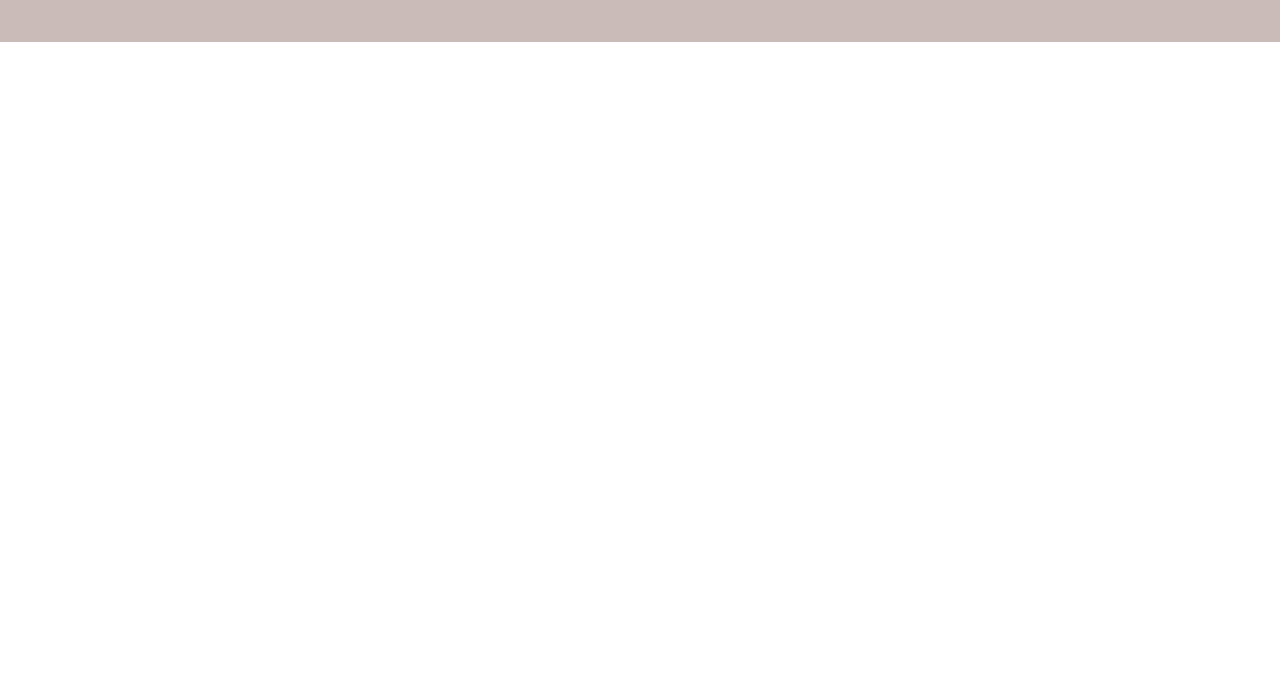
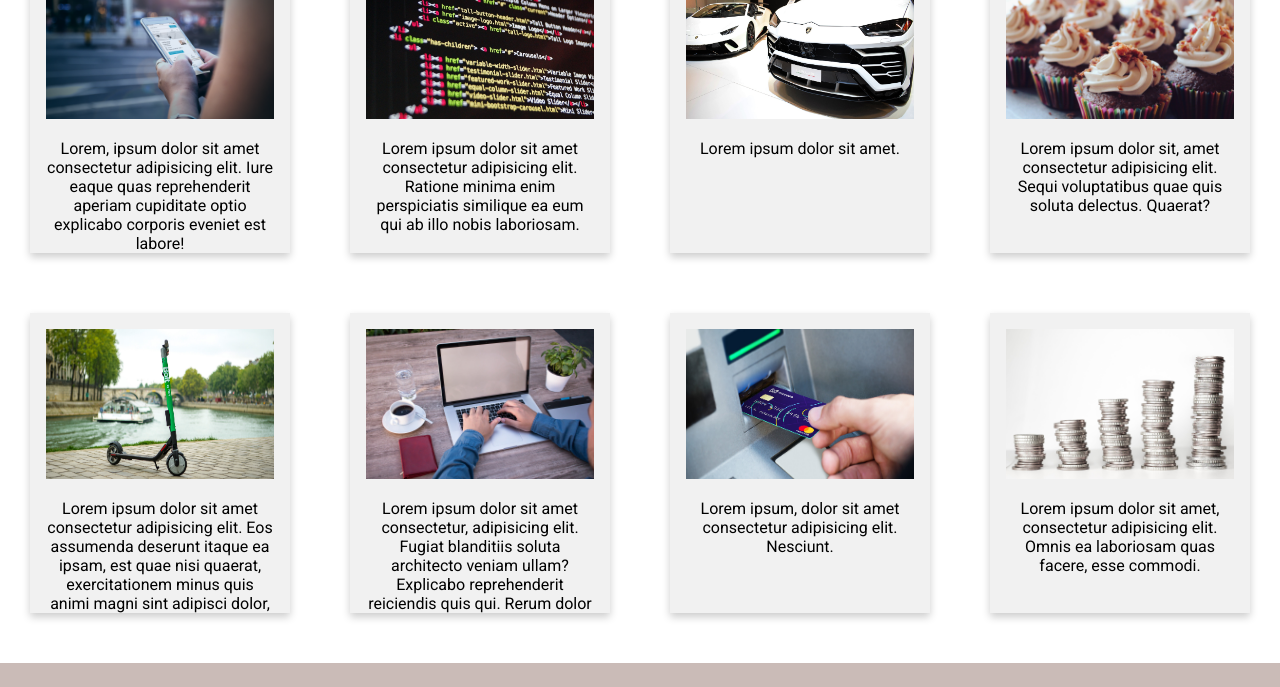
Before and after one commit to new-ea/CFLMS-Ervin-CodeReview-01, a plain HTML site: page Blog_page.html in a window 1280 px wide. Shown: the part 538-1225 px from the top of the page. Before the commit the page ends 800 px from the top, so only its background shows below. Drawn offline with Linux system fonts and the light colour scheme.

Commit message:
FInished Blog Page

```diff
--- a/Blog_page.html
+++ b/Blog_page.html
@@ -17,14 +17,73 @@
         <nav>
             <ul>
                 <li class="nav_link"><a href="index.html">Home</a></li>
-                <li class="nav_link"><a href="#">Blog</a></li>
+                <li class="nav_link"><a href="blog_page.html">Blog</a></li>
                 <li class="nav_link"><a href="about_me_page.html">About Me</a></li>
                 <li class="nav_link"><a href="contact_page.html">Contact</a></li>
             </ul>
         </nav>
     </header>
     <main>
-
+        <div class="main_header">
+            <h1>My Blog</h1>
+        </div>
+        <div class="row">
+            <div class="column">
+              <div class="card">
+                <img src="img/Phone.png" alt="" width="100%" height="150px">
+                <p>
+                    Lorem, ipsum dolor sit amet consectetur adipisicing elit. Iure eaque quas reprehenderit aperiam cupiditate optio explicabo corporis eveniet est labore!
+                </p>
+              </div>
+            </div>
+            <div class="column">
+              <div class="card">
+                <img src="img/code.jpg" alt="" width="100%" height="150px">
+                <p>Lorem ipsum dolor sit amet consectetur adipisicing elit. Ratione minima enim perspiciatis similique ea eum qui ab illo nobis laboriosam.</p>
+              </div>
+            </div>
+            <div class="column">
+              <div class="card">
+                <img src="img/vehicle.jpg" alt="" width="100%" height="150px">
+                <p>Lorem ipsum dolor sit amet.</p>
+              </div>
+            </div>
+            <div class="column">
+              <div class="card">
+                <img src="img/cupcakes.jpg" alt="" width="100%" height="150px">
+                <p>Lorem ipsum dolor sit, amet consectetur adipisicing elit. Sequi voluptatibus quae quis soluta delectus. Quaerat?</p>
+              </div>
+            </div>
+        </div>
+        <div class="row">
+            <div class="column">
+              <div class="card">
+                <img src="img/Taxify-Scooters.jpg" alt="" width="100%" height="150px">
+                <p>
+                    Lorem ipsum dolor sit amet consectetur adipisicing elit. Eos assumenda deserunt itaque ea ipsam, est quae nisi quaerat, exercitationem minus quis animi magni sint adipisci dolor, velit labore delectus sunt distinctio ex. Dolorum eligendi laborum voluptate facilis, quas maiores quae. Velit eaque error veniam tenetur aliquam exercitationem, id harum dolor.
+                </p>
+              </div>
+            </div>
+            <div class="column">
+              <div class="card">
+                <img src="img/about_me_img.jpg" alt="" width="100%" height="150px">
+                <p>Lorem ipsum dolor sit amet consectetur, adipisicing elit. Fugiat blanditiis soluta architecto veniam ullam? Explicabo reprehenderit reiciendis  quis qui. Rerum dolor quae similique quo eaque.
+                </p>
+              </div>
+            </div>
+            <div class="column">
+              <div class="card">
+                <img src="img/Debit_card_ATM.jpg" alt="" width="100%" height="150px">
+                <p>Lorem ipsum, dolor sit amet consectetur adipisicing elit. Nesciunt.</p>
+              </div>
+            </div>
+            <div class="column">
+              <div class="card">
+                <img src="img/money.jpg" alt="" width="100%" height="150px">
+                <p>Lorem ipsum dolor sit amet, consectetur adipisicing elit. Omnis ea laboriosam quas facere, esse commodi.</p>
+              </div>
+            </div>
+        </div>
     </main>
     <footer>
         <div>
--- a/css/blog.css
+++ b/css/blog.css
@@ -0,0 +1,34 @@
+.main_header {
+    font-size: 2em;
+    text-decoration: underline;
+}
+
+* {
+    box-sizing: border-box;
+}
+
+/* Blog posts style */
+.column {
+    float: left;
+    width: 25%;
+    padding: 0 10px;
+}
+
+ /* Clear floats after the columns */
+.row:after {
+    content: "";
+    display: table;
+    clear: both;
+}
+
+  /* Style the counter cards */
+.card {
+    box-shadow: 0 4px 8px 0 rgba(0, 0, 0, 0.2); /* this adds the "card" effect */
+    padding: 16px;
+    text-align: center;
+    background-color: #f1f1f1;
+    height: 300px;
+    margin: 30px 20px;
+    object-fit: cover;
+    overflow: scroll;
+}
```
Also changed, not shown: img/code.jpg (added), img/cupcakes.jpg (added), img/money.jpg (added), img/vehicle.jpg (added).
